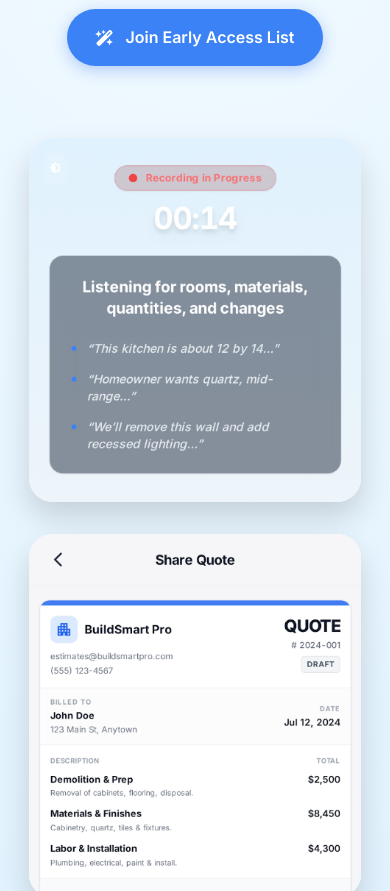
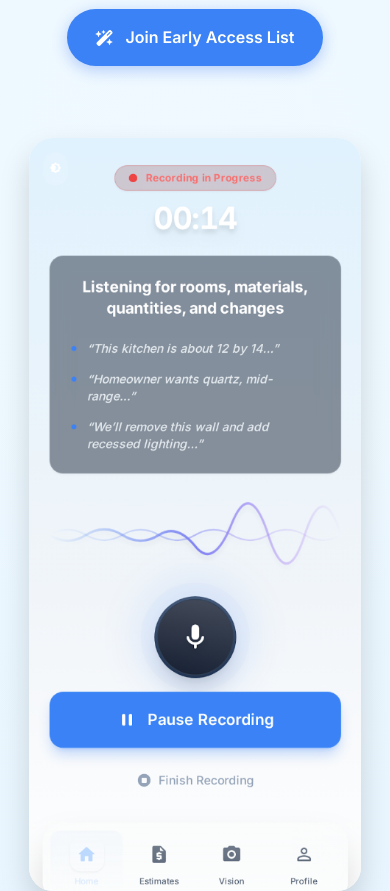
Before and after one commit to saiful-mahmood/V2R-Builds, a website: page index.html in a window 390 px wide. Shown: the part 520-1411 px from the top of the page. Drawn offline with Linux system fonts and the light colour scheme.

Commit message:
Fix mobile hero cropping by removing max-height constraint on container

```diff
--- a/style.css
+++ b/style.css
@@ -2566,6 +2566,8 @@ footer {
         transform: none;
         width: 100%;
         height: auto;
+        max-height: none;
+        /* Let it grow as needed */
         justify-content: center;
         align-items: center;
         /* Center horizontally */
```
